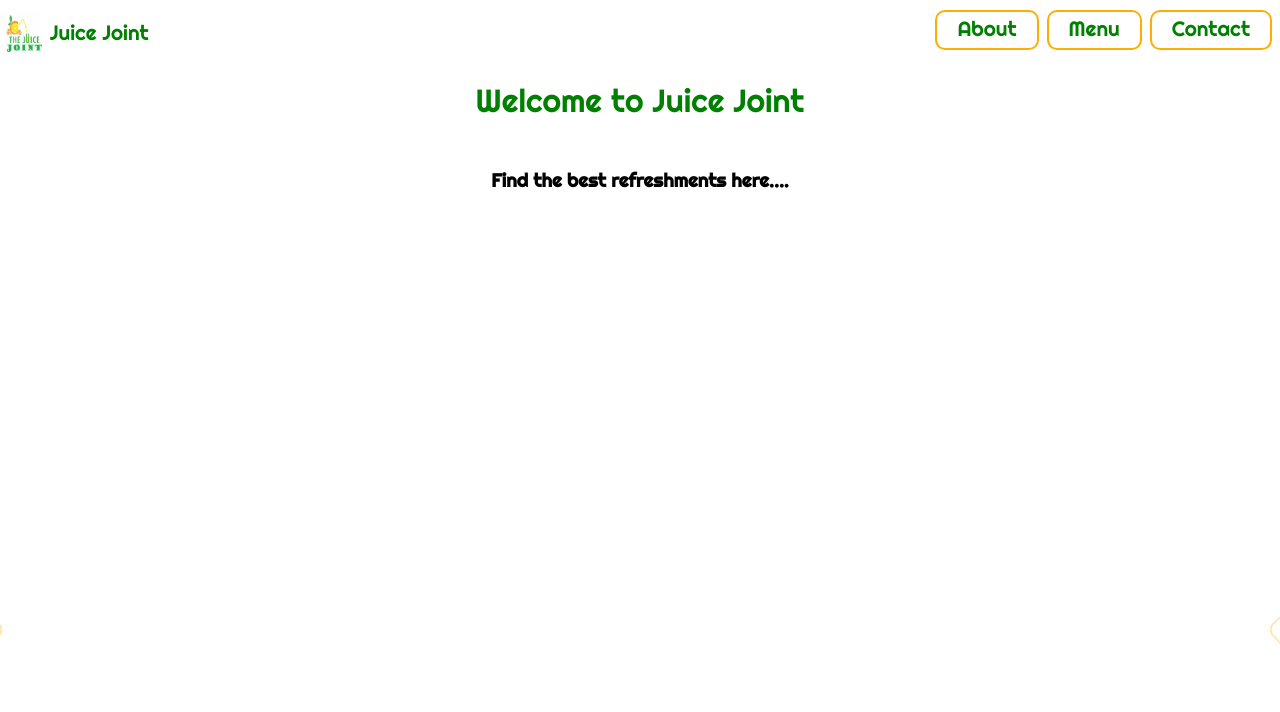
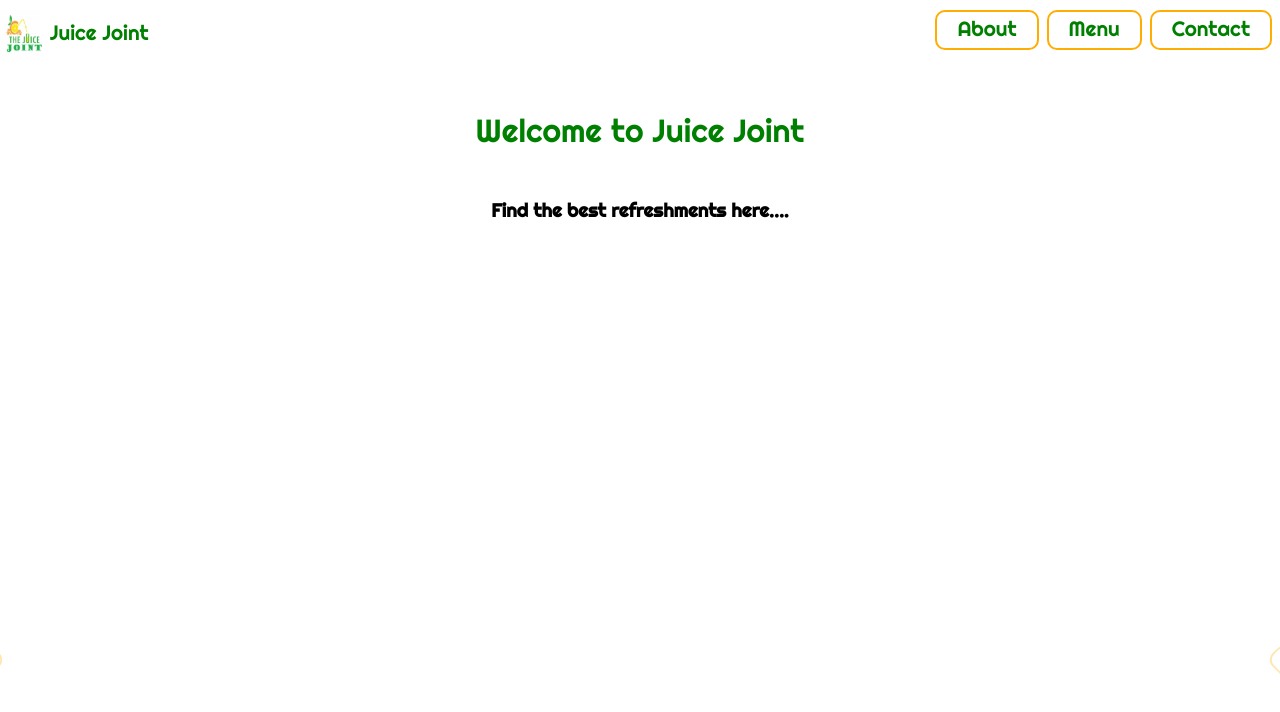
Before and after one commit to Bhavith02/menu-project, a plain HTML site: page index.html in a window 1280 px wide. Shown: the top 712 px of the page. Drawn offline with nearby package versions, Linux system fonts and the light colour scheme.

Commit message:
Update style.css

```diff
--- a/public/css/style.css
+++ b/public/css/style.css
@@ -76,7 +76,8 @@ a {
     border-radius: 50px;
 }
 .h {
-    margin-top:50px;
+    margin-top:60px;
+    padding-top:20px;
     display: flex;
     flex-direction: column;
     align-items: center;
```
